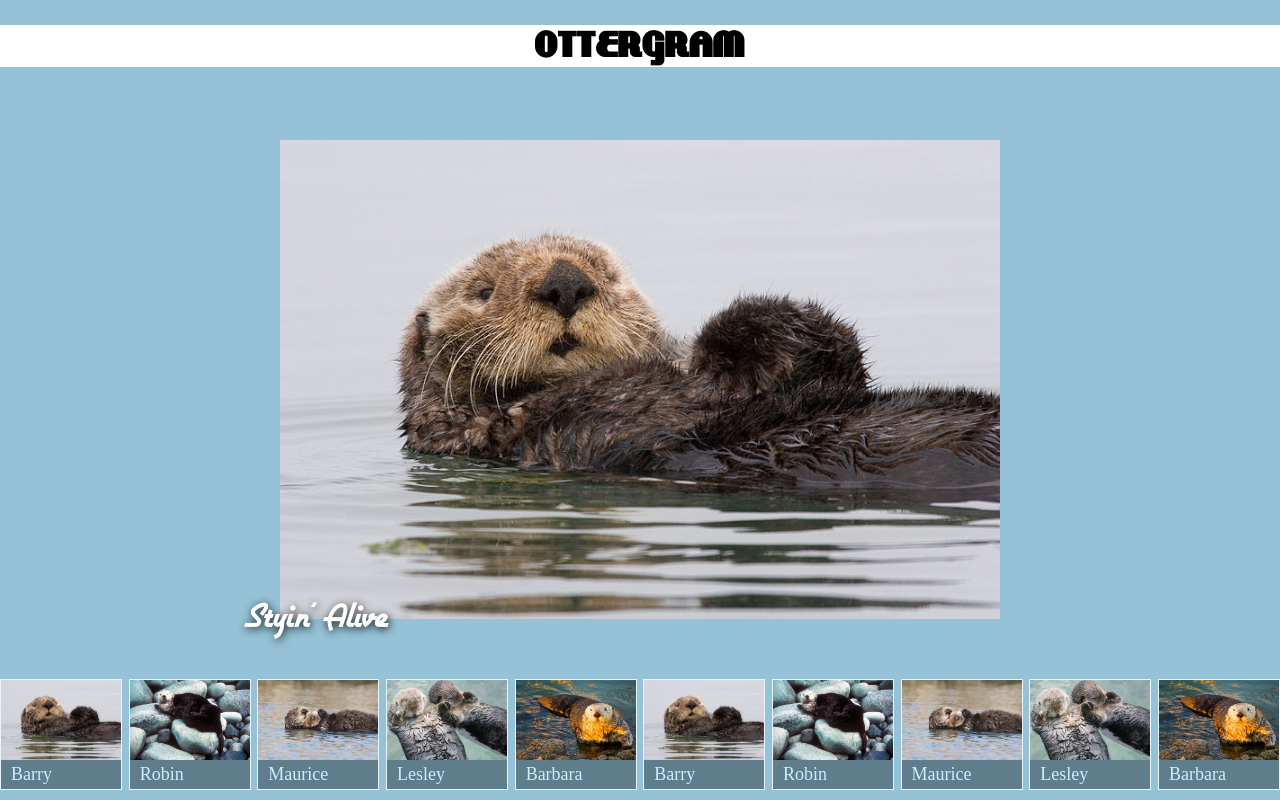
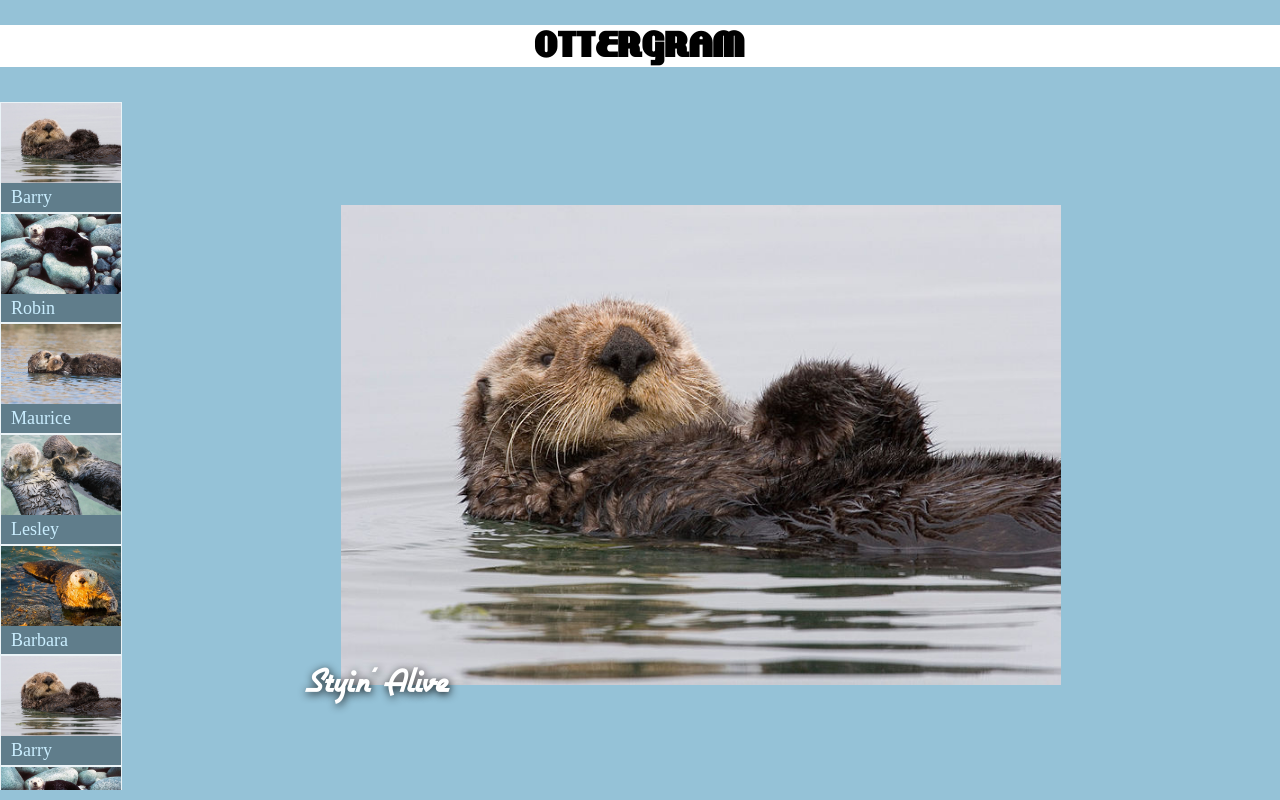
Before and after one commit to chalypeng/front-end-dev-book-bnr, a plain HTML site: page ottergram/index.html in a window 1280 px wide. Drawn offline with nearby package versions, Linux system fonts and the light colour scheme.

Commit message:
media query first.

```diff
--- a/ottergram/index.html
+++ b/ottergram/index.html
@@ -3,6 +3,7 @@
 
 <head>
     <meta charset="utf-8">
+    <meta name="viewport" content="width=device-width, initial-scale=1">
     <title>ottergram</title>
     <link rel="stylesheet" href="https://cdnjs.cloudflare.com/ajax/libs/normalize/5.0.0/normalize.min.css">
     <link rel="stylesheet" href="stylesheets/styles.css">
--- a/ottergram/stylesheets/styles.css
+++ b/ottergram/stylesheets/styles.css
@@ -38,7 +38,7 @@ a[href="#"] {
     background: white;
     text-align: center;
     text-transform: uppercase;
-    font-family: lakeshore;
+    font-family: lakeshore, sans-serif;
     font-size: 37px;
 }
 
@@ -47,7 +47,6 @@ a[href="#"] {
     display: flex;
     flex-direction: column;
 }
-
 
 /*.thumbnail-item+.thumbnail-item {
     margin-top: 10px;
@@ -73,7 +72,6 @@ a[href="#"] {
     border: 1px solid rgb(100%, 100%, 100%);
     border: 1px solid rgba(100%, 100%, 100%, 0.8);
 }
-
 
 /*#barry-otter {
     background: green;
@@ -114,8 +112,21 @@ a[href="#"] {
     position: absolute;
     bottom: -16px;
     left: 4px;
-    font-family: airstreamregular;
+    font-family: airstreamregular, sans-serif;
     color: white;
     text-shadow: rgba(0, 0, 0, 0.9) 1px 2px 9px;
     font-size: 40px;
 }
+
+@media all and (min-width: 768px) {
+    .main-content {
+        flex-direction: row;
+        overflow: hidden;
+    }
+
+    .thumbnail-list {
+        flex-direction: column;
+        order: 0;
+    }
+
+}
```
Lines whose indentation alone changed are shown as unchanged.
